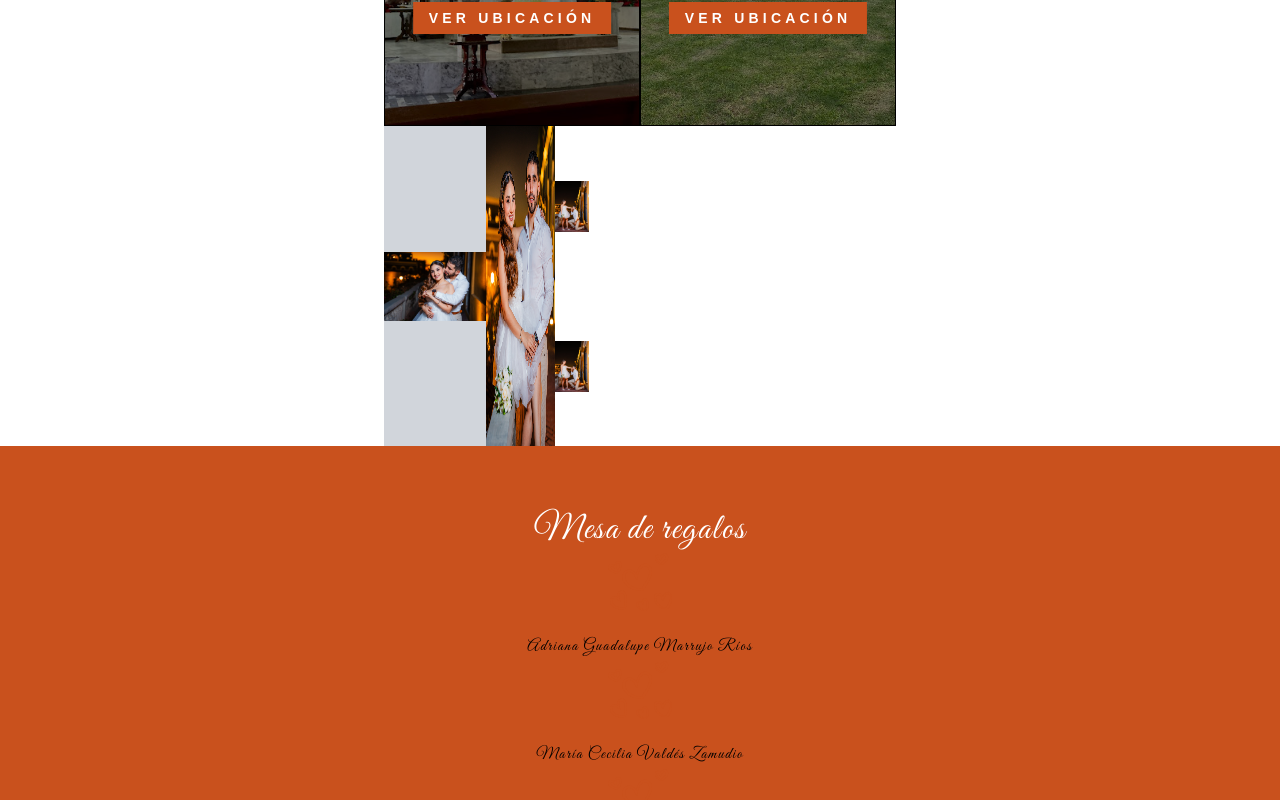
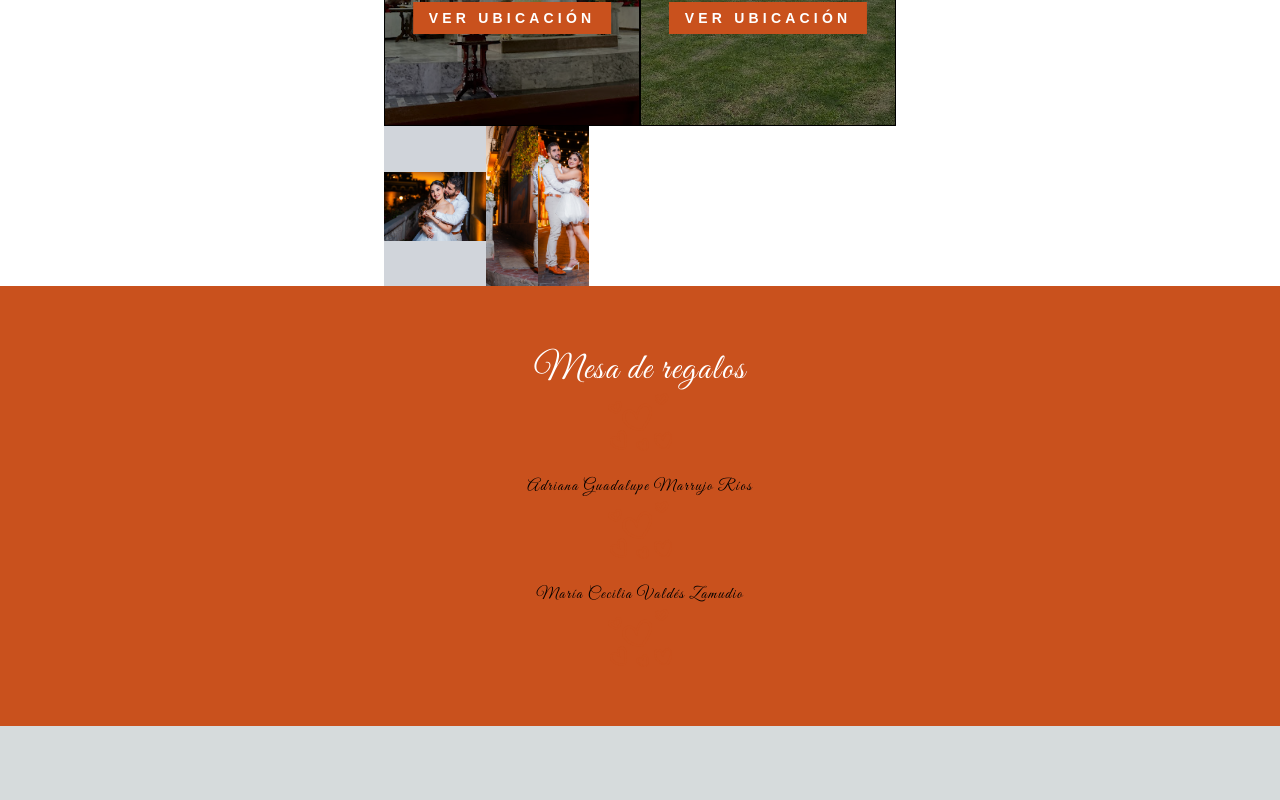
Before and after one commit to jesusacu98/wedding, a Next.js app: page / in a window 1280 px wide. Shown: the part 3236-4036 px from the top of the page. After the commit the page ends 3962 px from the top, so only its background shows below. Built offline with nearby package versions, Linux system fonts and the light colour scheme.

Commit message:
new sections

```diff
--- a/src/app/components/section5.tsx
+++ b/src/app/components/section5.tsx
@@ -9,18 +9,22 @@ export default function Fotos() {
                 <div className="bg-gray-300 h-full flex items-center justify-center">
                     <img src="/21.jpg" alt="Imagen 1" className="max-h-full max-w-full" />
                 </div>
+                {/* <div className="bg-gray-300 h-full flex items-center justify-center">
+                    <img src="/10.jpg" alt="Imagen 1" className="max-h-full max-w-full" />
+                </div> */}
                 <div className="flex justify-between">
-                    <div className="h-[20rem] flex justify-start">
+                    {/* <div className="h-[20rem] flex justify-start">
                         <img src="/10.jpg" alt="Imagen 2" className="max-h-full max-w-full m-0 p-0" />
-                    </div>
-                    <div className="flex flex-col">
-                        <div className="h-40 flex items-center">
-                            <img src="/22.jpg" alt="Imagen 3" className="max-h-full max-w-full m-0 p-0" />
+                    </div> */}
+                    <div className="flex">
+                        <div className="flex-grow h-40 flex items-center">
+                            <img src="/4.jpg" alt="Imagen 3" className="w-full h-full object-cover" />
                         </div>
-                        <div className="h-40 flex items-center justify-center">
-                            <img src="/22.jpg" alt="Imagen 4" className="max-h-full max-w-full m-0 p-0" />
+                        <div className="flex-grow h-40 flex items-center">
+                            <img src="/16.jpg" alt="Imagen 4" className="w-full h-full object-cover" />
                         </div>
                     </div>
+
                 </div>
                 {/* Agrega más divs para más imágenes */}
             </div>
```
